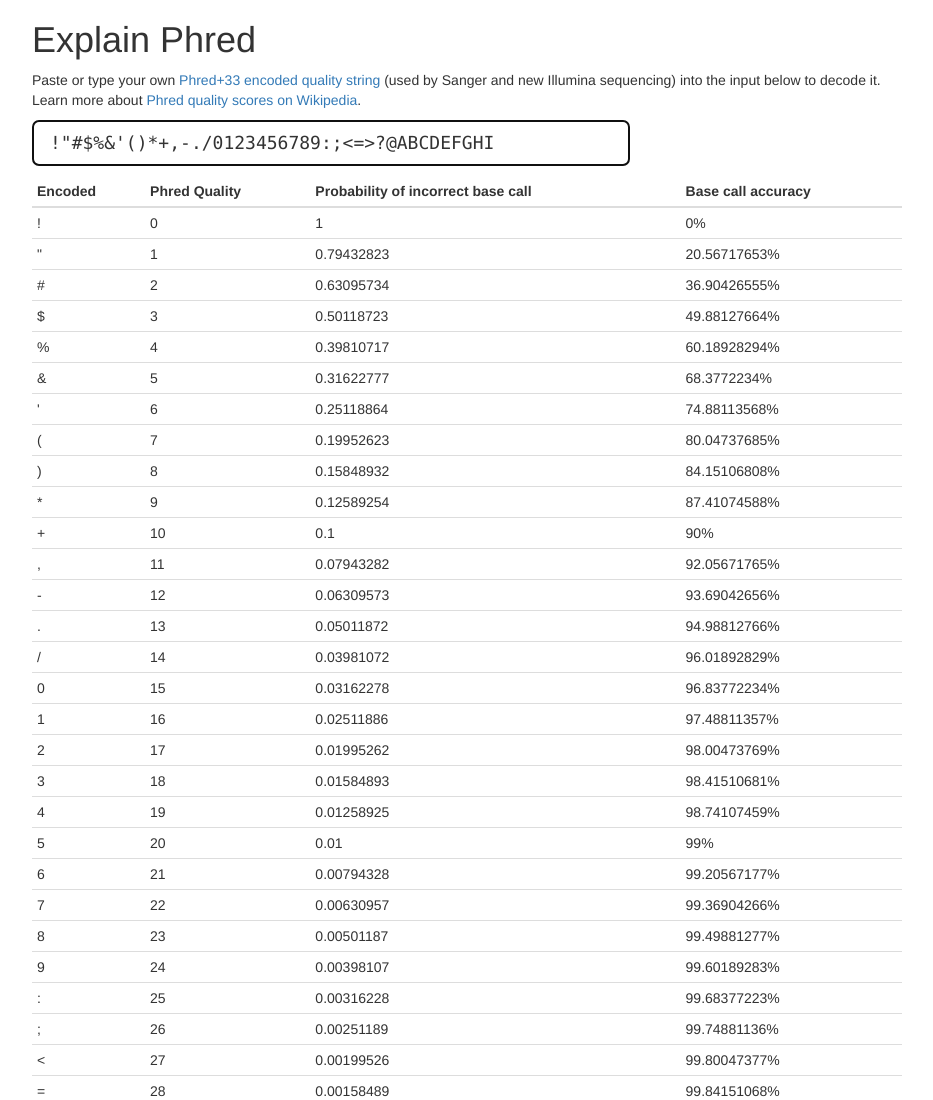
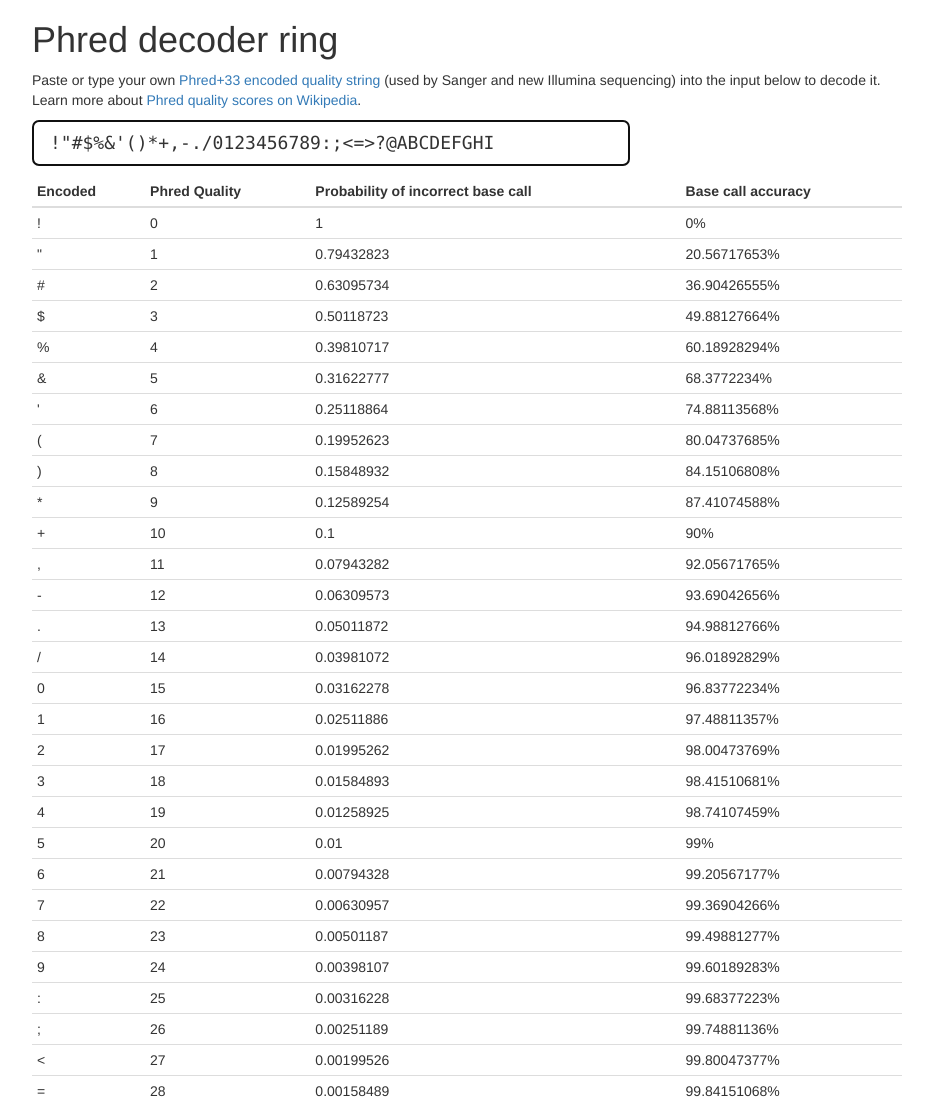
Before and after one commit to MullinsLab/explain-phred, a plain HTML site: page explain-phred.html in a window 1280 px wide. Shown: the top 1100 px of the page, without its empty margins (173-1106 px from the left). Drawn offline with nearby package versions, Linux system fonts and the light colour scheme.

Commit message:
Decoder ring is a cuter name

```diff
--- a/explain-phred.html
+++ b/explain-phred.html
@@ -5,7 +5,7 @@
 <meta name="description" content="Explain Phred quality scores">
 <meta name="viewport" content="width=device-width, initial-scale=1">
 
-<title>Explain Phred</title>
+<title>Phred decoder ring</title>
 
 <link rel="stylesheet" href="https://maxcdn.bootstrapcdn.com/bootstrap/3.3.4/css/bootstrap.min.css">
 <style>
@@ -14,7 +14,7 @@
 </style>
 
 <body class="container">
-<h1>Explain Phred</h1>
+<h1>Phred decoder ring</h1>
 <p>
 Paste or type your own <a href="http://en.wikipedia.org/wiki/FASTQ_format#Encoding">Phred+33
 encoded quality string</a> (used by Sanger and new Illumina sequencing) into the
```
